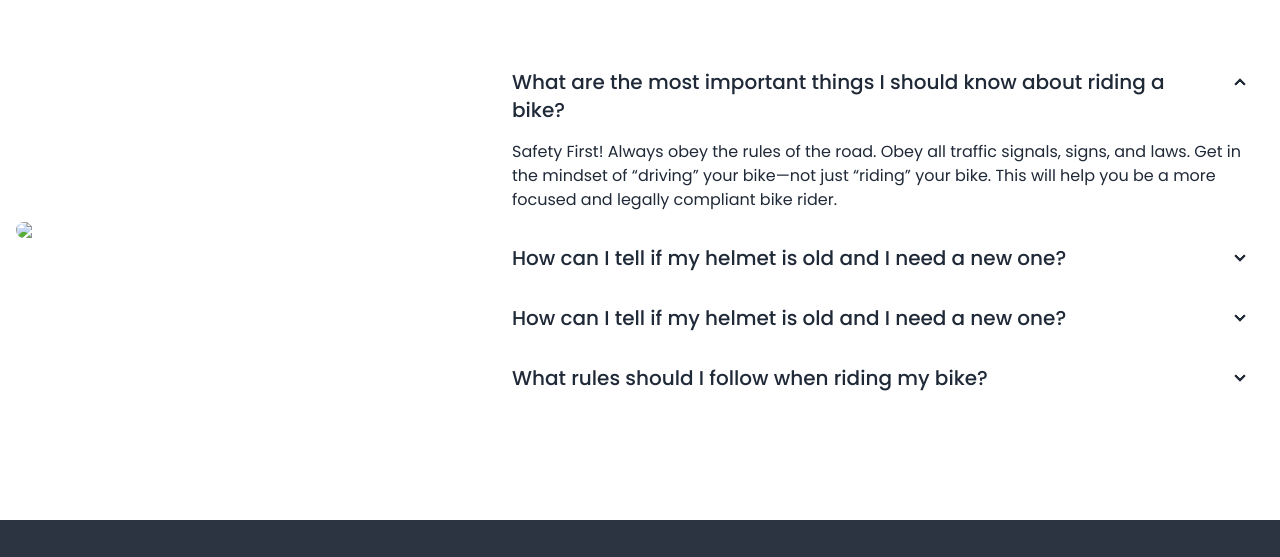
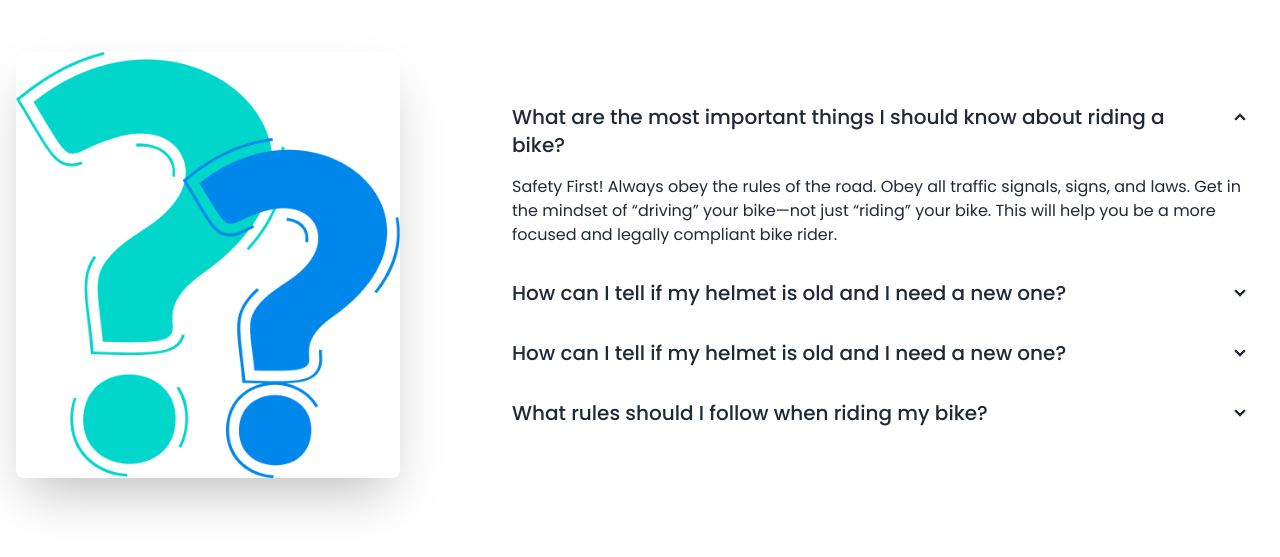
Before and after one commit to mozzammelrobi/biker-zoon, a plain HTML site: page index.html in a window 1280 px wide. Shown: the part 2731-3288 px from the top of the page. Drawn offline with nearby package versions, Linux system fonts and the light colour scheme; files whose address does not match are found by name.

Commit message:
imge problem solved

```diff
--- a/index.html
+++ b/index.html
@@ -307,7 +307,7 @@
             <h3 class=" text-3xl lg:text-5xl mb-12 font-semibold text-center">Frequently Asked <span class="text-bike-primary">Questions </span></h3>
             <div class="hero  ">
                 <div class="hero-content flex-col lg:gap-24 lg:flex-row">
-                  <img src="/images//others/faq.png" class="w-3/4 lg:max-w-sm rounded-lg shadow-2xl" />
+                  <img src="/images/others/faq.png" class="w-3/4 lg:max-w-sm rounded-lg shadow-2xl" />
                   <div>
                     <!-- first FAQ -->
                     <div class="collapse collapse-arrow">
```
